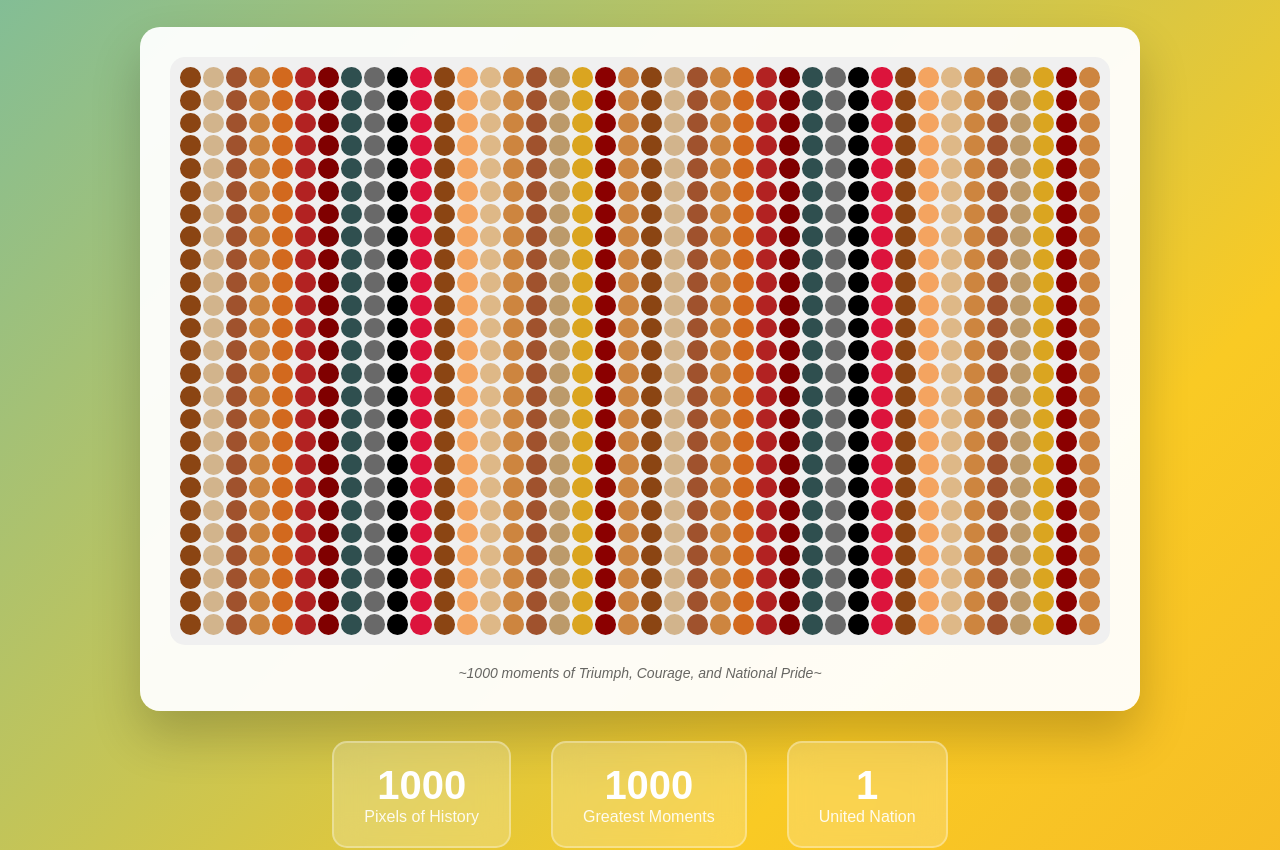
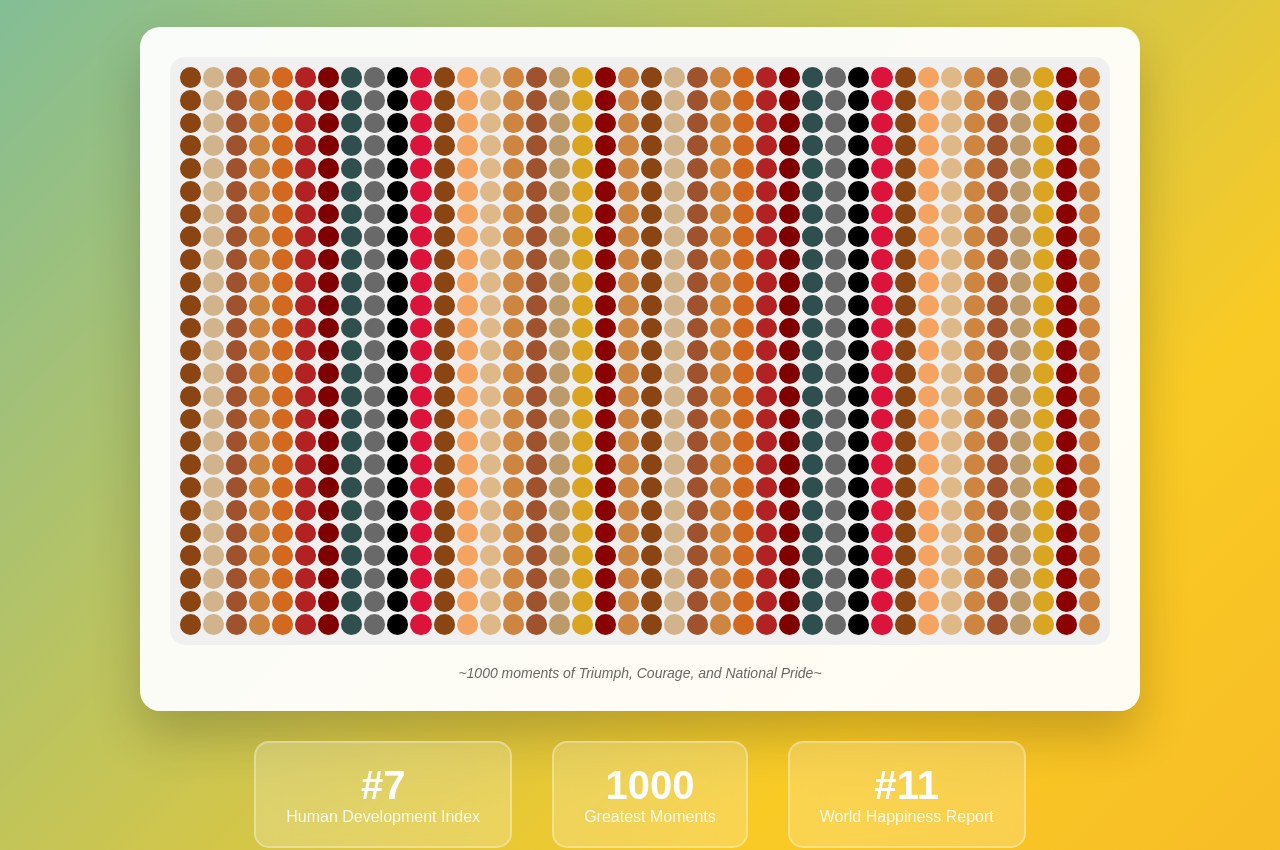
Before and after one commit to vodkaonsundaz/stleosiccart, a plain HTML site: page index.html in a window 1280 px wide. Shown: the part 110-960 px from the top of the page. Drawn offline with Linux system fonts and the light colour scheme.

Commit message:
Update index.html

```diff
--- a/index.html
+++ b/index.html
@@ -238,16 +238,16 @@
 
     <div class="stats">
         <div class="stat-item">
-            <span class="stat-number">1000</span>
-            <span class="stat-label">Pixels of History</span>
+            <span class="stat-number">#7</span>
+            <span class="stat-label">Human Development Index</span>
         </div>
         <div class="stat-item">
             <span class="stat-number">1000</span>
             <span class="stat-label">Greatest Moments</span>
         </div>
         <div class="stat-item">
-            <span class="stat-number">1</span>
-            <span class="stat-label">United Nation</span>
+            <span class="stat-number">#11</span>
+            <span class="stat-label">World Happiness Report</span>
         </div>
     </div>
 
@@ -412,4 +412,5 @@
         document.addEventListener('DOMContentLoaded', createPixelGrid);
     </script>
 </body>
+
 </html>
```
